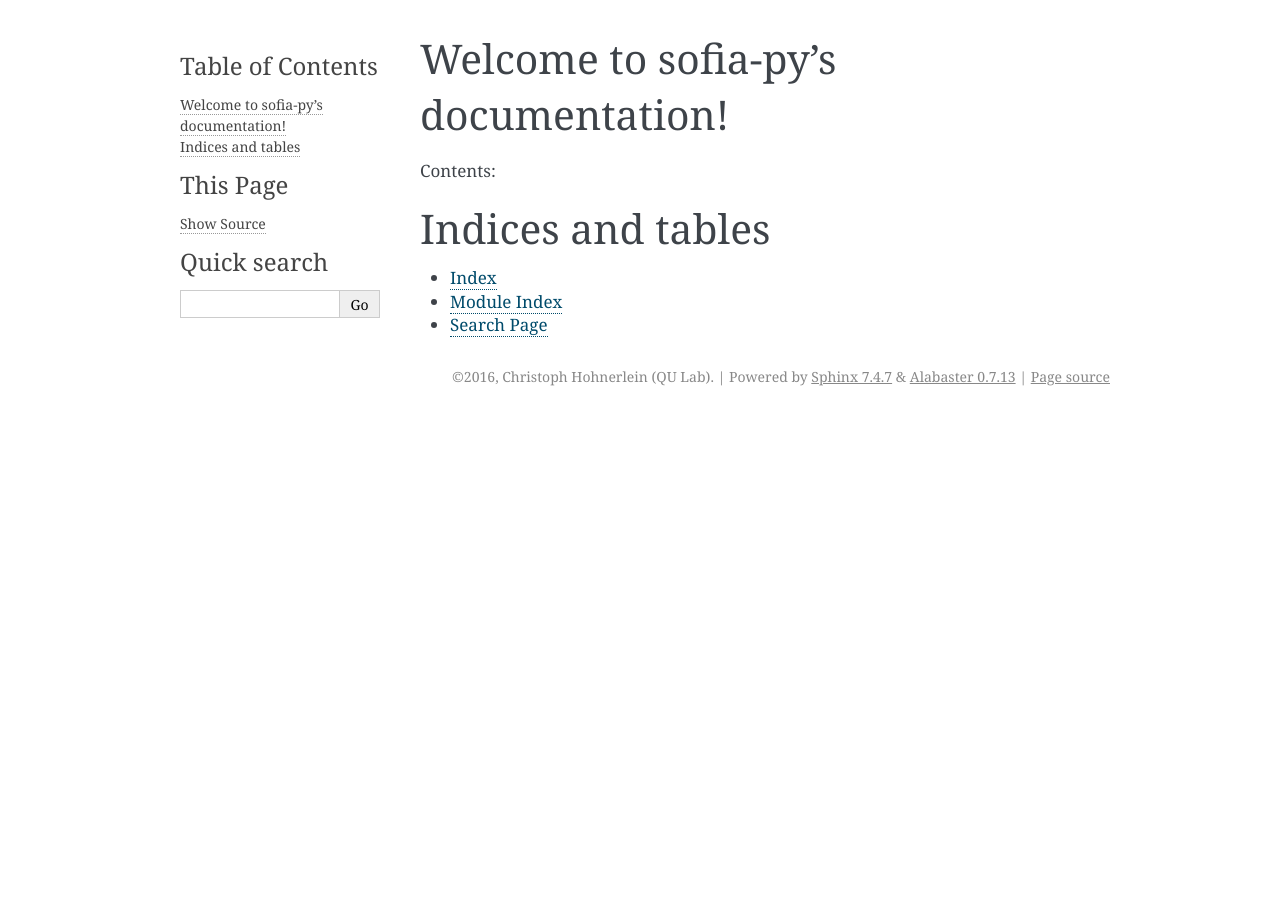
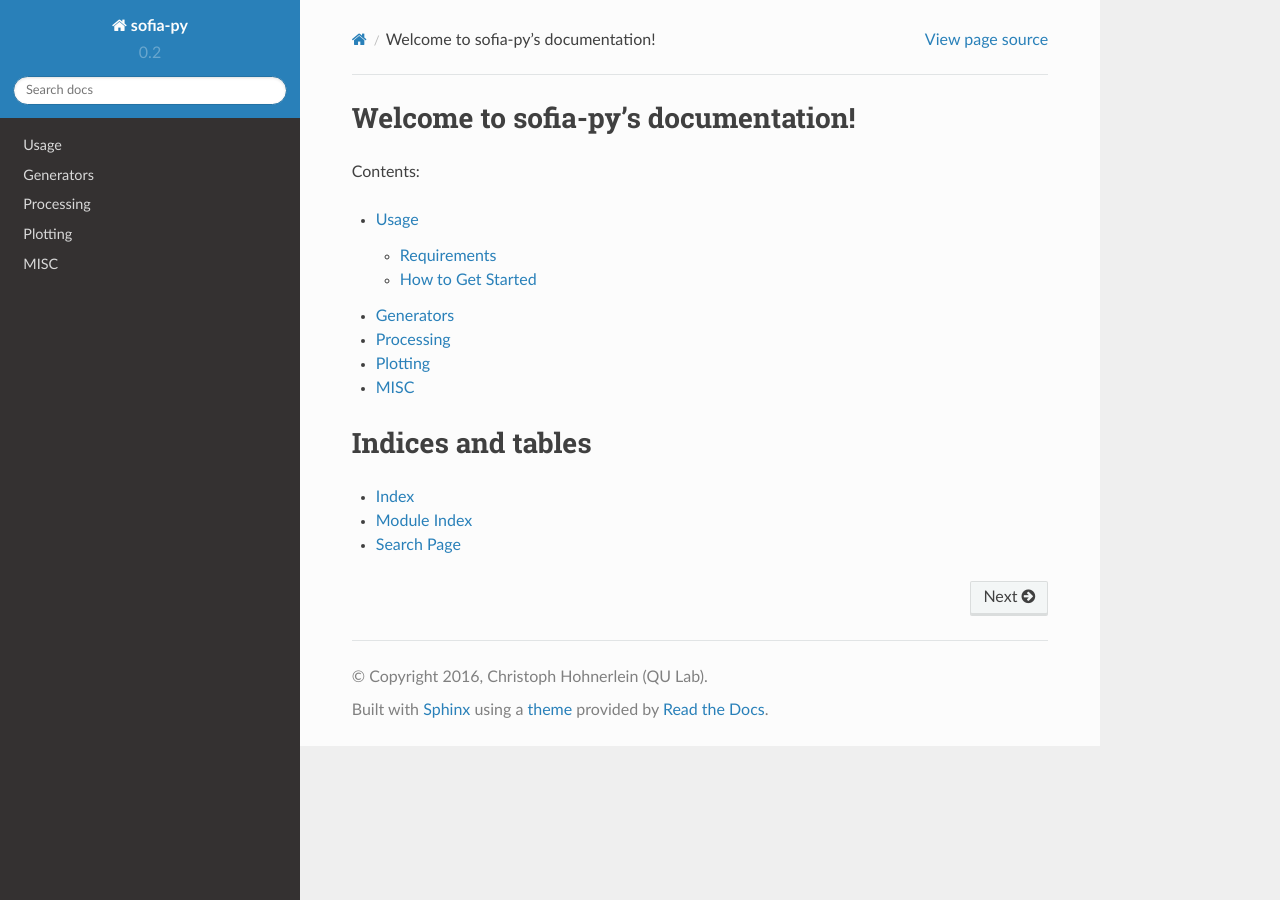
Before and after one commit to AppliedAcousticsChalmers/sound_field_analysis-py, a Sphinx documentation site: the page built from doc/index.rst, in a window 1280 px wide. Built offline with Sphinx 7.4.7 and the Read the Docs theme 2.0.0, drawn with Linux system fonts in a browser that asks for light colours.

Commit message:
add doc structure

```diff
--- a/doc/conf.py
+++ b/doc/conf.py
@@ -17,9 +17,9 @@
 # add these directories to sys.path here. If the directory is relative to the
 # documentation root, use os.path.abspath to make it absolute, like shown here.
 #
-# import os
-# import sys
-# sys.path.insert(0, os.path.abspath('.'))
+import os
+import sys
+sys.path.insert(0, os.path.abspath('../'))
 
 # -- General configuration ------------------------------------------------
 
@@ -127,7 +127,7 @@
 # The theme to use for HTML and HTML Help pages.  See the documentation for
 # a list of builtin themes.
 #
-html_theme = 'alabaster'
+html_theme = 'sphinx_rtd_theme'
 
 # Theme options are theme-specific and customize the look and feel of a theme
 # further.  For a list of options available for each theme, see the
--- /dev/null
+++ b/doc/generators.rst
@@ -0,0 +1,4 @@
+Generators
+========
+
+.. automodule:: sofia.gen
--- a/doc/index.rst
+++ b/doc/index.rst
@@ -11,6 +11,11 @@
 .. toctree::
    :maxdepth: 2
 
+   usage
+   generators
+   processing
+   plotting
+   misc
 
 
 Indices and tables
--- /dev/null
+++ b/doc/misc.rst
@@ -0,0 +1,2 @@
+MISC
+========
--- /dev/null
+++ b/doc/plotting.rst
@@ -0,0 +1,4 @@
+Plotting
+========
+
+.. automodule:: sofia.plot
--- /dev/null
+++ b/doc/processing.rst
@@ -0,0 +1,4 @@
+Processing
+========
+
+.. automodule:: sofia.process
--- /dev/null
+++ b/doc/usage.rst
@@ -0,0 +1,27 @@
+Usage
+=====
+
+Requirements
+------------
+
+Obviously, you'll need Python_.
+The code has been developed and tested on Python 3.x only.
+NumPy_ and SciPy_ are needed for calculations.
+.. If you also want to plot the resulting sound fields, you'll need matplotlib_.
+
+Instead of installing all of them separately, you should probably get a Python
+distribution that already includes everything, e.g. Anaconda_.
+
+.. _Python: http://www.python.org/
+.. _NumPy: http://www.numpy.org/
+.. _SciPy: http://www.scipy.org/scipylib/
+.. _matplotlib: http://matplotlib.org/
+.. _Anaconda: http://docs.continuum.io/anaconda/
+
+How to Get Started
+------------------
+
+Various jupyter notebooks are located in the root directory/
+
+* AE1_IdealPlaneWave.inby:
+    Ideal unity plane wave simulation
```
